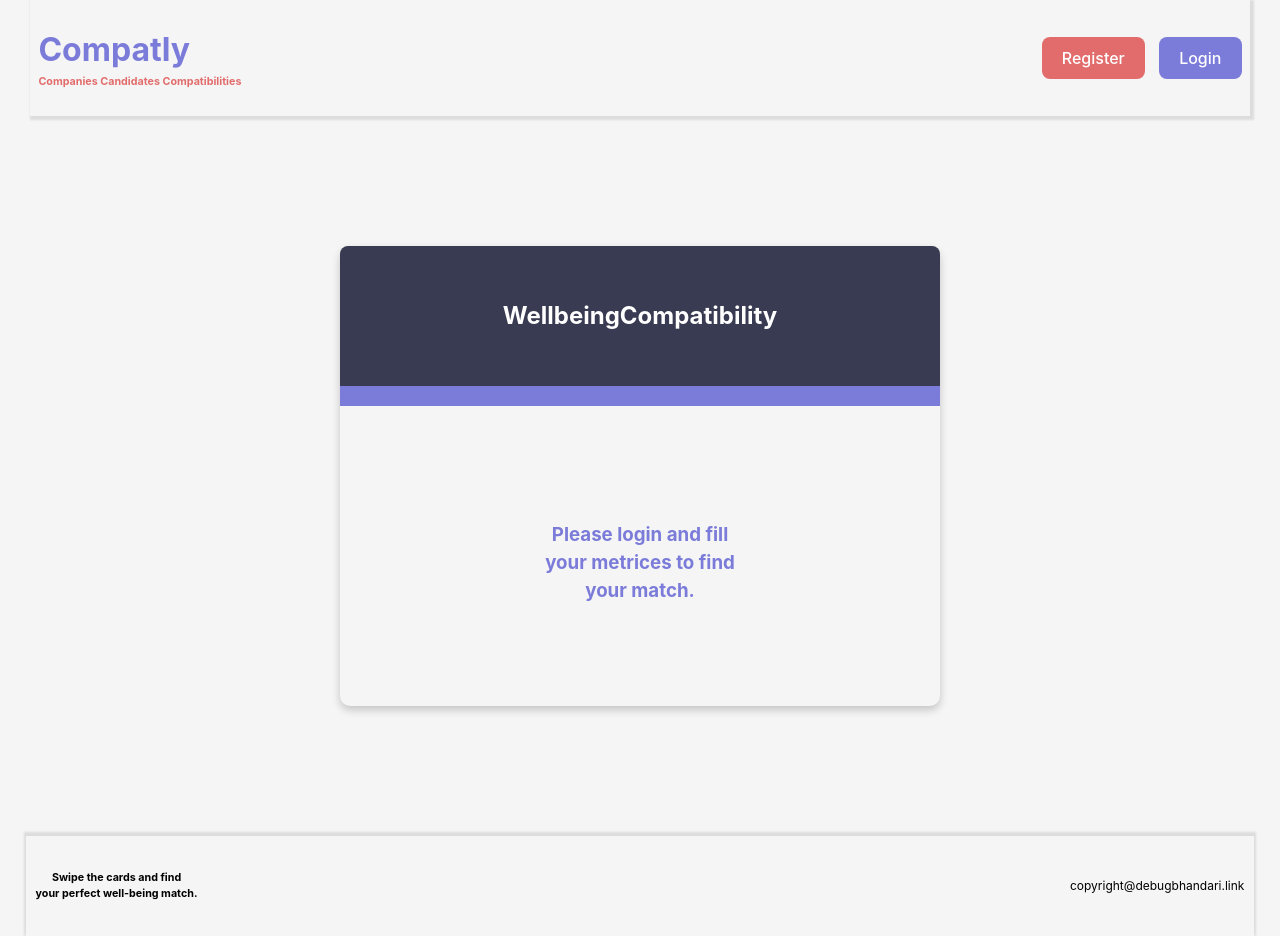
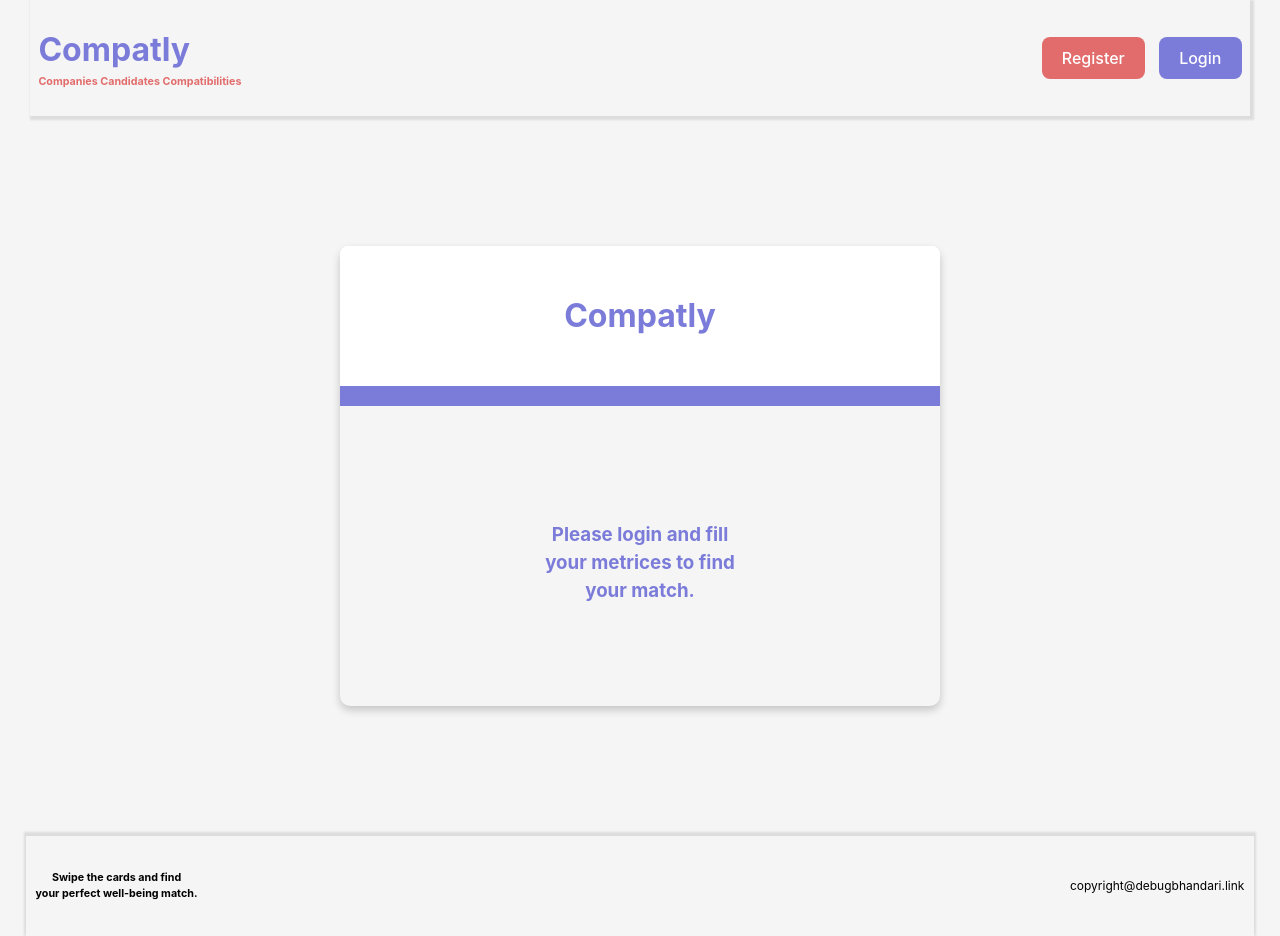
Before and after one commit to DebugBhandari/Compatly, a React (Vite) app in the folder wellbeingComp-client/: page / in a window 1280 px wide. Built offline with nearby package versions, Linux system fonts and the light colour scheme; no server answers.

Commit message:
color updates

```diff
--- a/wellbeingComp-client/src/Component/DisplayCard.jsx
+++ b/wellbeingComp-client/src/Component/DisplayCard.jsx
@@ -135,7 +135,7 @@ const data = [
     }}>
       <div className="cardHeader">
         {randomCard.fullname?<div className={!activeUser.isCompany?"cardAvatarComp":"cardAvatarUser"}><h1>{randomCard.fullname}</h1>
-        <h3>{randomCard.email}</h3></div>:<h2>WellbeingCompatibility</h2>}
+        <h3>{randomCard.email}</h3></div>:<h1>Compatly</h1>}
       </div>
       <div className="cardLine"></div>
       <div className="cardBody">
@@ -171,7 +171,7 @@ const data = [
           <Tooltip />
           <Legend />
           <Bar dataKey="Self" fill={activeUser.isCompany?"rgb(226, 108, 108)":"#8884d8"} activeBar={<Rectangle fill="pink" stroke="blue" />} />
-          <Bar dataKey="Candidate" fill={!activeUser.isCompany?"rgb(226, 108, 108)":"#8884d8"} activeBar={<Rectangle fill="gold" stroke="red" />} />
+          <Bar dataKey="Candidate" fill={!activeUser.isCompany?"rgb(226, 108, 108)":"#8884d8"} activeBar={<Rectangle fill="gold" stroke="purple" />} />
         </BarChart>
       </ResponsiveContainer> : null}
       </div>
--- a/wellbeingComp-client/src/Styles/DisplayCard.css
+++ b/wellbeingComp-client/src/Styles/DisplayCard.css
@@ -56,8 +56,9 @@
   display: flex;
   justify-content: center;
   align-items: center;
-  background-color: #2a2e45ed;
-  color: white;
+  background-color: white;
+  color: rgb(123, 123, 217);
+
   border-radius: 8px 8px 0 0;
 }
 .cardAvatarComp {
```
Also changed, not shown: 4 other files (tests, documents, lock files or other folders).
